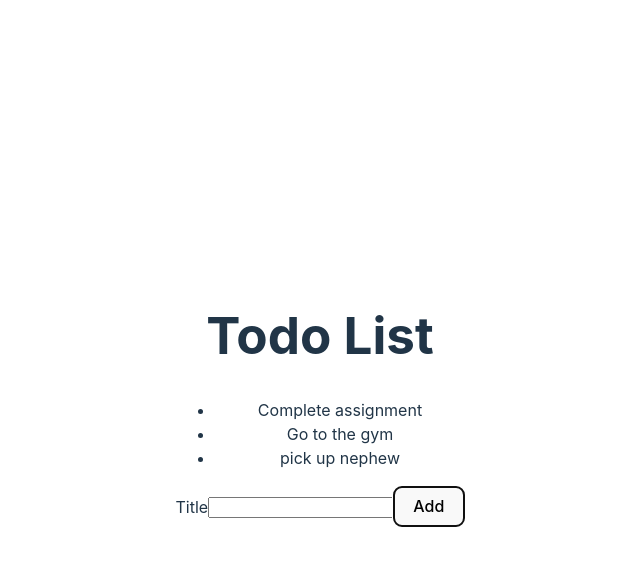
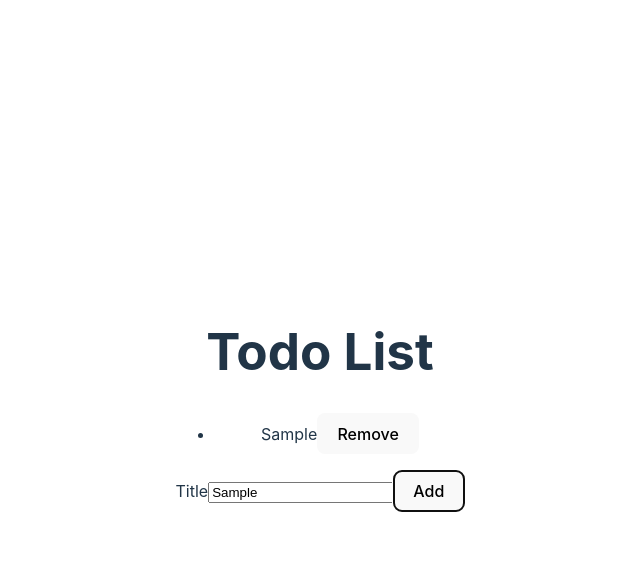
Before and after one commit to NayeTheCoder/react-todo, a React (Vite) app: page / in a window 1280 px wide. Both pictures are taken after typing "Sample" into the empty fields and a click on the button "Add". Shown: the top 566 px of the page, without its empty margins (320-960 px from the left). Built offline with nearby package versions, Linux system fonts and the light colour scheme.

Commit message:
Week 7 weekly assignment changes

```diff
--- a/src/AddTodoForm.jsx
+++ b/src/AddTodoForm.jsx
@@ -1,15 +1,25 @@
-function AddTodoForm (props) {
+import React, { useState } from 'react';
+import InputWithLabel from './InputWithLabel';
+
+function AddTodoForm ({onAddTodo}) {
+   const [todoTitle, setTodoTitle] = useState('');
+
+    function handleTitleChange(event) {
+      setTodoTitle(event.target.value);
+    }
     function handleAddTodo(event) {
-       event.preventDefault();
-       let todoTitle = event.target[0].value;
-       props.onAddTodo(todoTitle);
-       console.log(todoTitle);
-       event.target[0].value ='';
+      event.preventDefault();
+      onAddTodo(todoTitle);
+      setTodoTitle('');
     }
- return(
+
+ return (
     <form onSubmit={handleAddTodo}>
-        <label htmlFor="todoTitle">Title</label>
-        <input name="title" id="todoTitle"></input>
+      <InputWithLabel
+         label="Title" // passing the label prop to InputWithLabel to set the text to "Title"
+         todoTitle={todoTitle}
+         handleTitleChange={handleTitleChange}
+      />
         <button type="submit">Add</button>
     </form>
  );
--- a/src/App.jsx
+++ b/src/App.jsx
@@ -4,6 +4,7 @@ import TodoList from './TodoList';
 import AddTodoForm from './AddTodoForm';
 
 
+//This is a custom hook that manages the 'todoList' state, loads data to localStorage and saves changes
 function useSemiPersistentState() {
   const [todoList, setTodoList] = useState(() => {
     const storedTodoList = JSON.parse(localStorage.getItem('storedTodoList'));
@@ -12,7 +13,7 @@ function useSemiPersistentState() {
 
   useEffect(() => {
     localStorage.setItem('storedTodoList', JSON.stringify(todoList));
-    }, [todoList]); //this is the dependency.
+    }, [todoList]);
 
   return [todoList, setTodoList]
 
@@ -22,16 +23,24 @@ function App() {
   const [todoList, setTodoList] = useSemiPersistentState();
 
   const addTodo = (newTodo) => {
-  setTodoList([...todoList, newTodo]);
+  setTodoList([...todoList, { id: Date.now(), title: newTodo }]);
 };
+
+//removes a to-do item from the list based on the provided id
+// it filters the array to remove the specific id and updates the list
+  const removeTodo = (id) => {
+    const newTodoList = todoList.filter(todo => todo.id !== id);
+    setTodoList(newTodoList);
+  };
 
   return (
     <>
      <h1> Todo List</h1>
-      <TodoList todoList={todoList}/>
+      <TodoList todoList={todoList} onRemoveTodo={removeTodo}/>
       <AddTodoForm onAddTodo={addTodo}/>
     </>
   );
 }
 
+
 export default App
--- /dev/null
+++ b/src/InputWithLabel.jsx
@@ -0,0 +1,16 @@
+import React from 'react'
+
+function InputWithLabel({label, handleTitleChange}) {
+    return (
+    <>
+    <label htmlFor="todoTitle">{label}</label>
+        <input
+        name="title"
+        id="todoTitle"
+        onChange={handleTitleChange}
+        />
+        </>
+  );
+}
+
+export default InputWithLabel;
--- a/src/TodoList.jsx
+++ b/src/TodoList.jsx
@@ -1,28 +1,17 @@
+import React from 'react';
 import TodoListItem from './TodoListItem';
 
-var todoList = [
-    {
-    id: 1,
-    title:"Complete assignment"
-    },
-    {
-      id:2,
-      title:"Go to the gym"
-    },
-    {
-      id:3,
-      title:"pick up nephew"
-    }
-  ];
-
-function TodoList () {
+function TodoList ({ todoList, onRemoveTodo }) { // adding onRemoveTodo as a prop here
     return(
         <ul>
-        {todoList.map(function(item){
-          return (
-            <TodoListItem key={item.id} title={item.title}/>
-          );
-        })}
+        {todoList.map(item => (
+            <TodoListItem
+               key={item.id}
+               title={item.title}
+               id={item.id}
+               onRemoveTodo={() => onRemoveTodo(item.id)}  // passes the callback with id
+          />
+        ))}
       </ul>
     );
 }
--- a/src/TodoListItem.jsx
+++ b/src/TodoListItem.jsx
@@ -1,10 +1,12 @@
+import React from 'react';
 
-
-function TodoListItem (props) {
-  return (<li>{props.title}</li>);
+function TodoListItem ({title, id, onRemoveTodo}) {
+  return (
+  <li>
+    {title}
+    <button type="button" onClick={() =>  onRemoveTodo(id)}>Remove</button>
+    </li>
+  );
 }
 
 export default TodoListItem;
-
-
-// Pass todo as a prop
```
